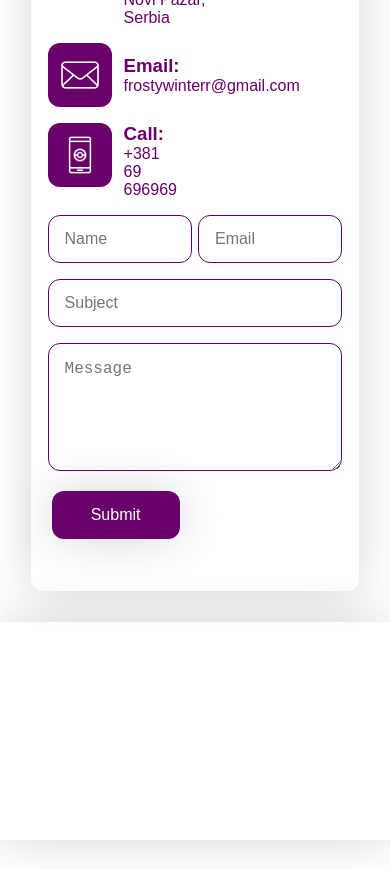
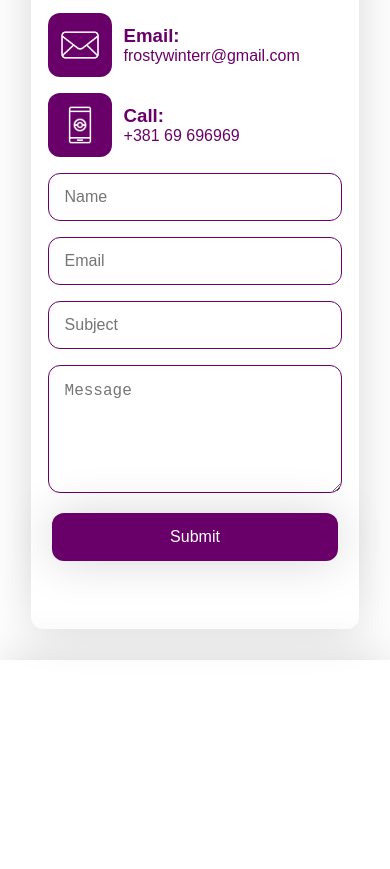
Before and after one commit to W1nt3rR/PMR-Pure, a plain HTML site: page contact.html in a window 390 px wide. Shown: the part 744-1613 px from the top of the page. Drawn offline with Linux system fonts and the light colour scheme.

Commit message:
more cleanup and fix derps

```diff
--- a/styles.css
+++ b/styles.css
@@ -344,6 +344,18 @@ nav a {
     margin: 0;
 }
 
+#contact {
+    width: 100%;
+}
+
+#contact h1 {
+    width: 100%;
+    margin: 0;
+    margin-bottom: 32px;
+    font-size: 24pt;
+    text-align: center;
+}
+
 #contactMap {
     width: 100%;
     height: 50vh;
@@ -354,24 +366,11 @@ nav a {
     width: 40%;
 }
 
-#contact h1 {
-    width: 100%;
-    margin: 0;
-    margin-bottom: 32px;
-    font-size: 24pt;
-    text-align: center;
-}
-
 .contactInfo {
     display: flex;
     text-align: left;
     margin-bottom: 16px;
-}
-
-.contactInfo div{
-    display: flex;
-    flex-direction: column;
-    justify-content: center;
+    width: 100%;
 }
 
 .contactInfo img {
@@ -380,6 +379,12 @@ nav a {
     margin-right: 12px;
     background-color: var(--color);
     border-radius: var(--border-radius);
+}
+
+.contactInfo div{
+    display: flex;
+    flex-direction: column;
+    justify-content: center;
 }
 
 .contactInfo h3 {
@@ -411,10 +416,7 @@ nav a {
 #contactForm div {
     display: flex;
     align-items: center;
-}
-
-#formErrorMsg {
-    color: red;
+    width: 100%;
 }
 
 .contactFormCommon {
@@ -423,6 +425,10 @@ nav a {
     padding: 0 16px;
     border: 1px solid var(--color);
     border-radius: var(--border-radius);
+}
+
+#formErrorMsg {
+    color: red;
 }
 
 
@@ -437,15 +443,15 @@ nav a {
 
 @media screen and (max-width: 1200px) {
 
-    #emailForm div {
+    #contactForm div {
         flex-wrap: wrap;
     }
 
-    #emailForm input {
+    #contactForm input {
         width: 100%;
     }
 
-    #emailForm h2 {
+    #contactForm h2 {
         width: 100%;
         text-align: center;
         margin-top: 16px;
@@ -538,25 +544,30 @@ nav a {
 
 
 
+    .contactCard {
+        flex-direction: column;
+    }
+    #contactInfoContainer {
+        width: 100%;
+    }
+    #contactInfo {
+        width: 100%;
+        margin-bottom: 16px;
+    }
+
+
+    #contactForm {
+        width: 100%;
+    }
+
+
+
     #footerBottom {
         flex-direction: column;
         align-items: center;
         gap: 8px;
         height: auto;
         text-align: center;
-    }
-
-
-
-    .contactCard {
-        flex-direction: column;
-    }
-    #contactInfo {
-        width: 100%;
-        margin-bottom: 16px;
-    }
-    #contactForm {
-        width: 100%;
     }
 }
 
```
